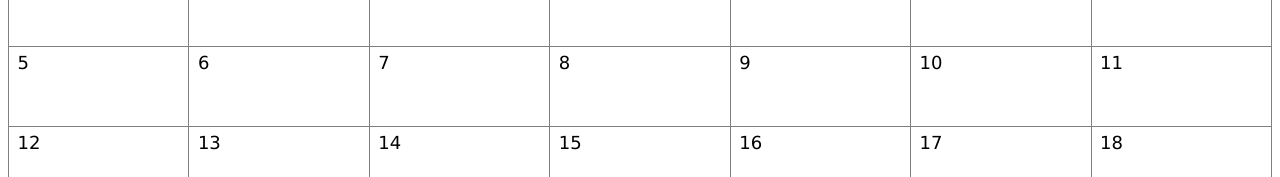
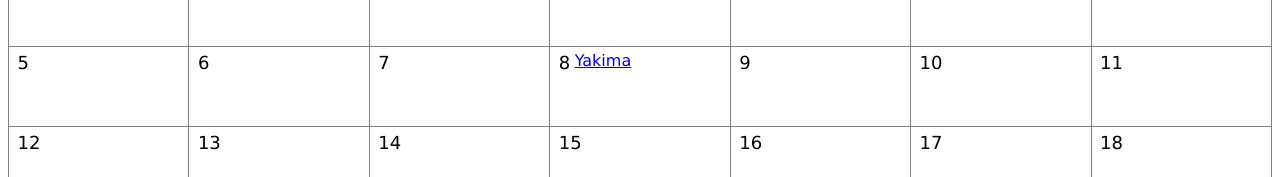
Before and after one commit to mroswell/journey-to-save-aca, a plain HTML site: page index.html in a window 1280 px wide. Shown: the part 216-393 px from the top of the page. Drawn offline with Linux system fonts and the light colour scheme.

Commit message:
Test link in calendar cell

```diff
--- a/index.html
+++ b/index.html
@@ -73,7 +73,7 @@ th.month {
   <table border="1">
 <tbody><tr><th>Sun</th><th>Mon</th><th>Tue</th><th>Wed</th><th>Thu</th><th>Fri</th><th>Sat</th></tr>
 <tr><td><span class="date">&nbsp;</span></td><td><span class="date">&nbsp;</span></td><td><span class="date">&nbsp;</span></td><td><span class="date">1</span></td><td><span class="date">2</span></td><td><span class="date">3</span></td><td><span class="date">4</span></td></tr>
-<tr><td><span class="date">5</span></td><td><span class="date">6</span></td><td><span class="date">7</span></td><td><span class="date">8</span></td><td><span class="date">9</span></td><td><span class="date">10</span></td><td><span class="date">11</span></td></tr>
+<tr><td><span class="date">5</span></td><td><span class="date">6</span></td><td><span class="date">7</span></td><td><span class="date">8</span><a href='images/Yakima.png'>Yakima</a></td><td><span class="date">9</span></td><td><span class="date">10</span></td><td><span class="date">11</span></td></tr>
 <tr><td><span class="date">12</span></td><td><span class="date">13</span></td><td><span class="date">14</span></td><td><span class="date">15</span></td><td><span class="date">16</span></td><td><span class="date">17</span></td><td><span class="date">18</span></td></tr>
 <tr><td><span class="date">19</span></td><td><span class="date">20</span></td><td><span class="date">21</span></td><td><span class="date">22</span></td><td><span class="date">23</span></td><td><span class="date">24</span></td><td><span class="date">25</span></td></tr>
 <tr><td><span class="date">26</span></td><td><span class="date">27</span></td><td><span class="date">28</span></td><td><span class="date">29</span></td><td><span class="date">30</span></td><td><span class="date">&nbsp;</span></td><td><span class="date">&nbsp;</span></td></tr>
```
